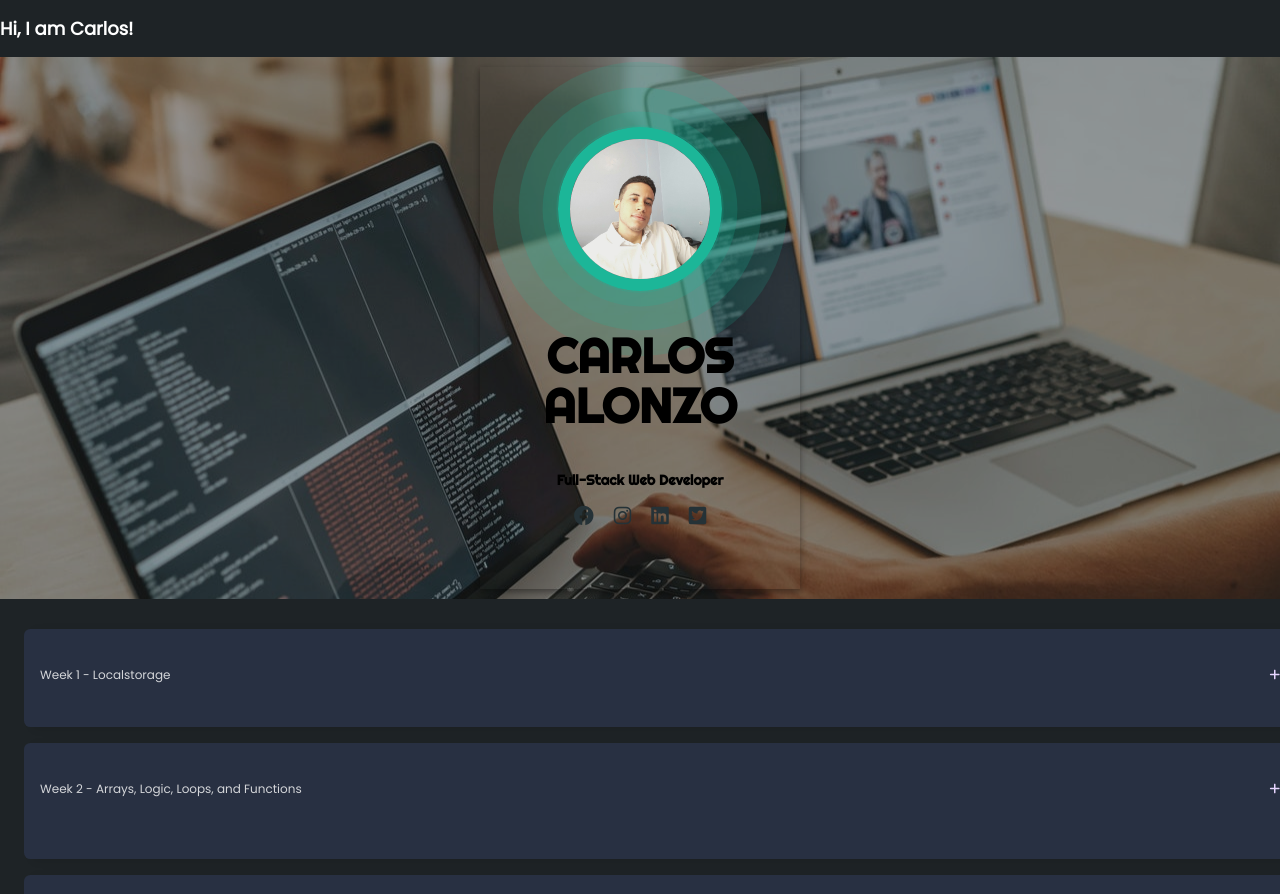
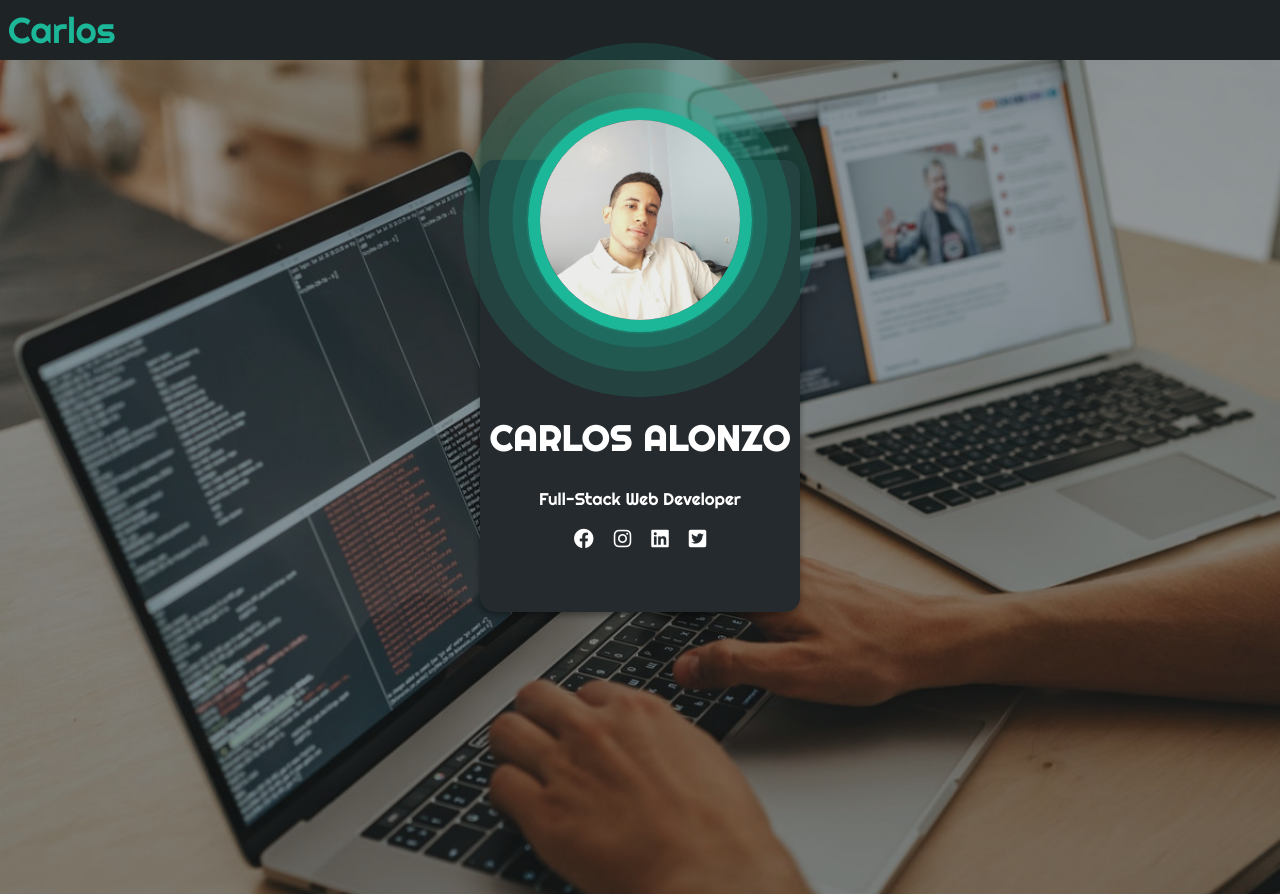
Before and after one commit to Alonzocarlos95/Frontend, a plain HTML site: page index.html in a window 1280 px wide. Shown: the top 894 px of the page. Drawn offline with Linux system fonts and the light colour scheme.

Commit message:
More styles

```diff
--- a/index.html
+++ b/index.html
@@ -17,7 +17,7 @@
 <body>
     <header>
         <nav>
-            <h1>Hi, I am Carlos!</h1>
+            <h1>Carlos</h1>
         </nav>
     </header>
     <section class="info-st">
@@ -26,9 +26,9 @@
         <h2>Carlos Alonzo</h2>
         <h3>Full-Stack Web Developer</h3>
         <div class="social-med">
-            <div class="media"><i class="fa-brands fa-facebook"></i></div>
-            <div class="media"><i class="fa-brands fa-instagram"></i></div>
-            <div class="media"><i class="fa-brands fa-linkedin"></i></div>
+            <div class="media"><a href="https://www.facebook.com/carlosadrian.alonzopalacios/"><i class="fa-brands fa-facebook"></a></i></div>
+            <div class="media"><a href="https://www.instagram.com/adri_an2495"><i class="fa-brands fa-instagram"></i></a></div>
+            <div class="media"><a href="https://www.linkedin.com/in/carlos-alonzo-a5bb68138/"><i class="fa-brands fa-linkedin"></i></a></div>
             <div class="media"><i class="fa-brands fa-twitter-square"></i></div>
         </div>
         </div>
--- a/styles/large.css
+++ b/styles/large.css
@@ -3,9 +3,10 @@
         font-size: 20px;
     }
 
+
     .avatar-section img {
-        width: 140px;
-        height: 140px;
+        width: 200px;
+        height: 200px;
         border-radius: 50%;
         border: 12px solid #1CB698;
     }
--- a/styles/small.css
+++ b/styles/small.css
@@ -7,7 +7,12 @@ body {
 }
 
 nav h1 {
-    color: #fff;
+    color: #1CB698;
+    font-size: 36px;
+    font-family: 'Righteous', cursive;
+    font-weight: 200;
+    padding: 8px;
+    margin: 0;
 }
 
 
@@ -41,6 +46,9 @@ nav h1 {
 .info-st {
     position: relative;
     padding: 10px 0px;
+    padding-top: 100px;
+    width: 100%;
+    min-height: 100vh;
 }
 
 .info-st:before {
@@ -63,6 +71,8 @@ nav h1 {
     width: 25%;
     margin: auto;
     padding: 60px 0px;
+    border-radius: 15px;
+    background: #252A2E;
 }
 
 .avatar-section img {
@@ -73,6 +83,7 @@ nav h1 {
     margin-right: auto;
     margin-left: auto;
     display: block;
+    transform: translateY(-50%);
     animation: pulse 0.7s linear infinite;
 }
 
@@ -82,9 +93,18 @@ nav h1 {
 }
 
 .avatar-section h2 {
-    font-size: 48px;
-    line-height: 50px;
+    font-size: 35px;
+    line-height: 40px;
     text-transform: uppercase;
+    margin-top: -25px;
+    color: #fff;
+    letter-spacing: 0.03em;
+}
+
+.avatar-section h3 {
+    font-size: 17px;
+    color: #fff;
+    font-weight: 100;
 }
 
 .social-med {
@@ -97,9 +117,9 @@ nav h1 {
 }
 
 .media i{
-    font-size: 15px;
+    font-size: 20px;
     margin: 3px 10px;
-    color:#253237;
+    color:#fff;
 }
 
 .media .fa-facebook:hover{
```
